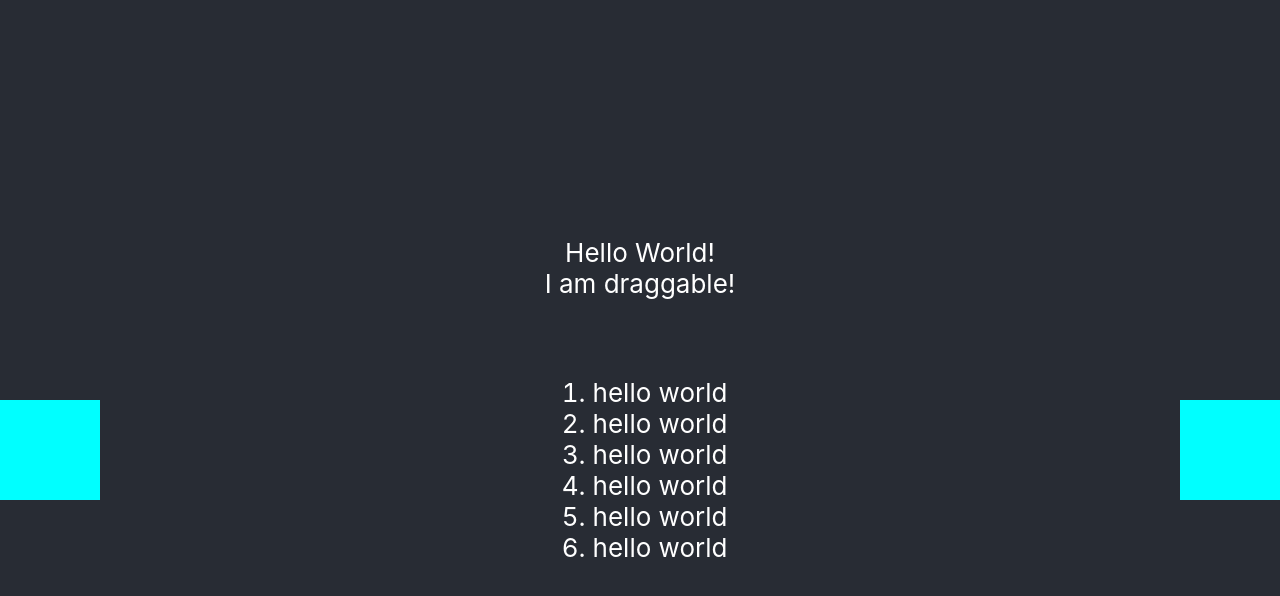
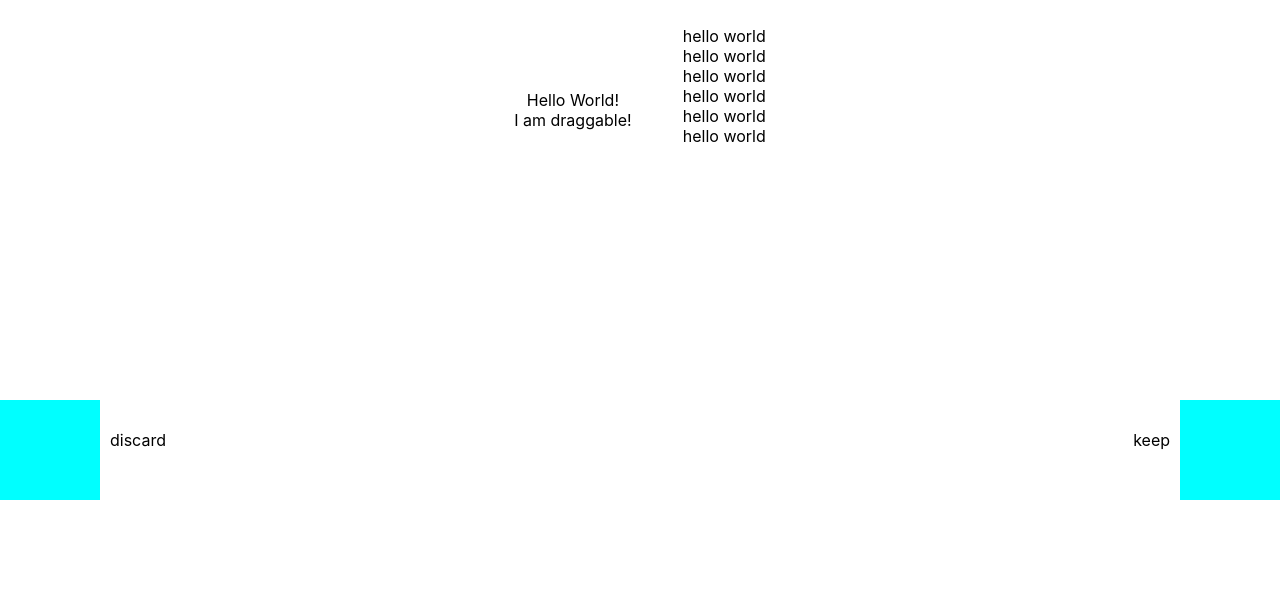
Before and after one commit to emmyc/moving-on, a React (Create React App) app: page / in a window 1280 px wide. Shown: the top 596 px of the page. Built offline with nearby package versions, Linux system fonts and the light colour scheme.

Commit message:
Fixed bug in detect overlap

```diff
--- a/src/App.css
+++ b/src/App.css
@@ -1,41 +1,5 @@
 .App {
   text-align: center;
-  overflow-x: hidden;
-}
-
-.App-logo {
-  height: 40vmin;
-  pointer-events: none;
-}
-
-@media (prefers-reduced-motion: no-preference) {
-  .App-logo {
-    animation: App-logo-spin infinite 20s linear;
-  }
-}
-
-.App-header {
-  background-color: #282c34;
-  min-height: 100vh;
-  display: flex;
-  flex-direction: column;
-  align-items: center;
-  justify-content: center;
-  font-size: calc(10px + 2vmin);
-  color: white;
-}
-
-.App-link {
-  color: #61dafb;
-}
-
-@keyframes App-logo-spin {
-  from {
-    transform: rotate(0deg);
-  }
-  to {
-    transform: rotate(360deg);
-  }
 }
 
 .bound0 {
@@ -45,6 +9,7 @@
   left:0px;
   width: 100px;
   height: 100px;
+  z-index: -1;
 }
 
 .bound1 {
@@ -54,4 +19,17 @@
   right: 0px;
   width: 100px;
   height: 100px;
+  z-index: -1;
 }
+
+#discard {
+  position: fixed;
+  top: 430px;
+  left: 110px;
+}
+
+#keep {
+  position: fixed;
+  top: 430px;
+  right: 110px;
+}
--- a/src/App.js
+++ b/src/App.js
@@ -7,9 +7,7 @@ import DraggableWrapper from './components/DraggableWrapper';
 const El = (props) => {
   return (
     <div>
-      <ol>
-        {Array(props.size).fill("hello world").map((phrase) => <li>{phrase}</li>)}
-      </ol>
+      {Array(props.size).fill("hello world").map((phrase) => <div>{phrase}</div>)}
     </div>
   );
 }
@@ -17,7 +15,7 @@ function App() {
 
   return (
     <div className="App">
-      <header className="App-header">
+      {/* <header className="App-header"> */}
 
         <DraggableWrapper name='helloworld'>
           <p>
@@ -29,9 +27,13 @@ function App() {
           <El size={6} />
         </DraggableWrapper>
         <div className='bound0'/>
+        <span id='discard'>discard</span>
+
 
         <div className='bound1'/>
-      </header>
+        <span id='keep'>keep</span>
+
+      {/* </header> */}
     </div>
   );
 }
--- /dev/null
+++ b/src/components/CustomDraggable.js
@@ -0,0 +1,85 @@
+import React, { useState, useEffect, useRef } from 'react';
+import anime from 'animejs';
+import '../styles/CustomDraggable.scss';
+
+function CustomDraggable(props) {
+  const [x, setX] = useState(0);
+  const [y, setY] = useState(0);
+  const timeline = useRef(null);
+  const prevLoc = useRef(null);
+
+  useEffect(() => {
+    timeline.current = anime.timeline({   //note: any animation that uses transforms will break the draggable
+      autoplay: false,                    //this is because Draggable uses transform: translate to position the draggable element
+      easing: 'easeInOutSine',            //possible fix: try to have a different animation each time, that is dependent on the position moved
+    })
+    .add({
+      targets: '.custom-drag-wrapper',
+      rotate: 360,
+      duration: 500,
+    });
+  }, []);
+
+  const handleStart = (e) => {
+    const loc = {
+      x: e.clientX,
+      y: e.clientY,
+    };
+    prevLoc.current = loc;
+    console.log('clicked: '+prevLoc.current.x +", "+prevLoc.current.y);
+  }
+
+  const handleRelease = (e) => {
+    // const currLoc = {
+    //   x: e.clientX,
+    //   y: e.clientY,
+    // };
+    const dX = e.clientX - prevLoc.current.x;
+    const dY = e.clientY - prevLoc.current.y;
+    // if (dX === 0 && dY === 0) {
+    //   click();
+    // }
+    setX(x + dX);
+    setY(y +dY);
+    // console.log("released: "+currLoc.x +", "+currLoc.y);
+
+  }
+
+  const setDragCSS = (e) => {
+    // const item = e.currentTarget;
+    // item.classList.add('drag');
+  };
+
+  const handleDrop = (e) => {
+    console.log('drop');
+    e.preventDefault();
+    console.log(e.currentTarget);
+    console.log(e.target);
+    if (e.target.className== 'dropzone') {
+      e.target.style.backgroundColor= 'green';
+      console.log("succesful drop");
+    }
+  }
+
+  const click = () => {
+    timeline.current.pause();
+    timeline.current.seek(0);
+    timeline.current.play();
+  };
+
+  return (
+    <div className='custom-drag-wrapper'
+      style={{top: y, left: x}}
+      draggable='true'
+      onDragStart={handleStart}
+      onDrag={setDragCSS}
+      onDragEnter={handleDrop}
+      onDragEnd={handleRelease}
+      onDrop={handleDrop}
+      onClick={click}>
+      {props.children}
+    </div>
+  );
+}
+
+export default CustomDraggable;
--- a/src/components/DraggableWrapper.js
+++ b/src/components/DraggableWrapper.js
@@ -10,6 +10,7 @@ function DraggableWrapper(props) {
   const duration = 500;
   const [opened, setOpened] = useState(false);
   const [windowWidth, setWindowWidth] = useState(window.innerWidth);
+  const [isDisplaying, SetIsDisplaying] = useState(true);   //can probably remove this once integrated with the parent, since parent would deal with conditional rendering
   let bounds = [
     {
       left: 0,
@@ -54,7 +55,7 @@ function DraggableWrapper(props) {
 
   const overlaps = (box1, box2) => {  //checks if box1 overlaps box2, note: sometimes it isn't commutative when box1 or box2 is much bigger than the other
     let xOverlaps, yOverlaps;
-    if ((box1.left >= box2.left && box1.left <= box2.right) || (box1.right >= box2.left && box1.rigth <= box2.right)) {
+    if ((box1.left >= box2.left && box1.left <= box2.right) || (box1.right >= box2.left && box1.right <= box2.right)) {
       xOverlaps = true;
     } else {
       xOverlaps = false;
@@ -67,12 +68,15 @@ function DraggableWrapper(props) {
     return xOverlaps && yOverlaps;
   }
 
-  const handleStart = (e) => {
-    prevLoc.current = e.target.getBoundingClientRect();
+  const handleStart = () => {
+    if (!isDisplaying) return;
+    prevLoc.current = nodeRef.current.getBoundingClientRect();
+    console.log(nodeRef.current);
   };
 
-  const handleStop = (e) => {
-    const currLoc = e.target.getBoundingClientRect();
+  const handleStop = () => {
+    if (!isDisplaying) return;
+    const currLoc = nodeRef.current.getBoundingClientRect();
     if (currLoc.x === prevLoc.current.x && currLoc.y === prevLoc.current.y) {
       if (!opened) {
         handleClick();
@@ -91,6 +95,7 @@ function DraggableWrapper(props) {
         timeline.current.pause();
         timeline.current.seek(duration + 1);
         timeline.current.play();
+        setTimeout(() => SetIsDisplaying(false), duration);
       }
       setOpened(false);
     }
--- a/src/index.css
+++ b/src/index.css
@@ -1,6 +1,6 @@
 body {
   margin: 0;
-  font-family: -apple-system, BlinkMacSystemFont, 'Segoe UI', 'Roboto', 'Oxygen',
+  font-family: -apple-system, BlinkMacSystemFont, 'Roboto', 'Oxygen',
     'Ubuntu', 'Cantarell', 'Fira Sans', 'Droid Sans', 'Helvetica Neue',
     sans-serif;
   -webkit-font-smoothing: antialiased;
--- /dev/null
+++ b/src/styles/CustomDraggable.scss
@@ -0,0 +1,20 @@
+.custom-drag-wrapper {
+  position: relative;
+  height: fit-content;
+  width: fit-content;
+  border-radius: 20px;
+  margin: 1%;
+  display: inline-block;
+  cursor: pointer;
+}
+
+.dropzone {
+  width: 200px;
+  height: 200px;
+  border-radius: 20px;
+  margin: 5%;
+  background-color: aquamarine;
+  position: fixed;
+  left: 0px;
+  top: 40vh;
+}
--- a/src/styles/DraggableWrapper.scss
+++ b/src/styles/DraggableWrapper.scss
@@ -1,8 +1,10 @@
 .draggable-wrapper {
   height: fit-content;
   width: fit-content;
+  box-sizing: border-box;
   border-radius: 20px;
   margin: 1%;
+  padding: 1%;
   display: inline-block;
   cursor: pointer;
   overflow: hidden;
```
